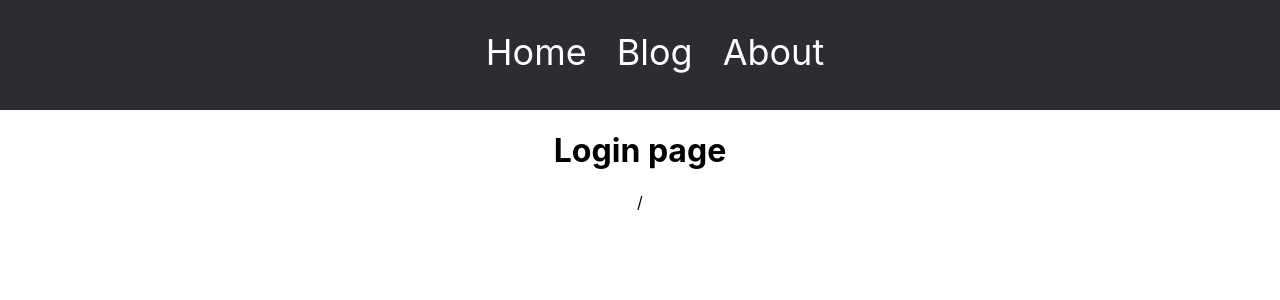
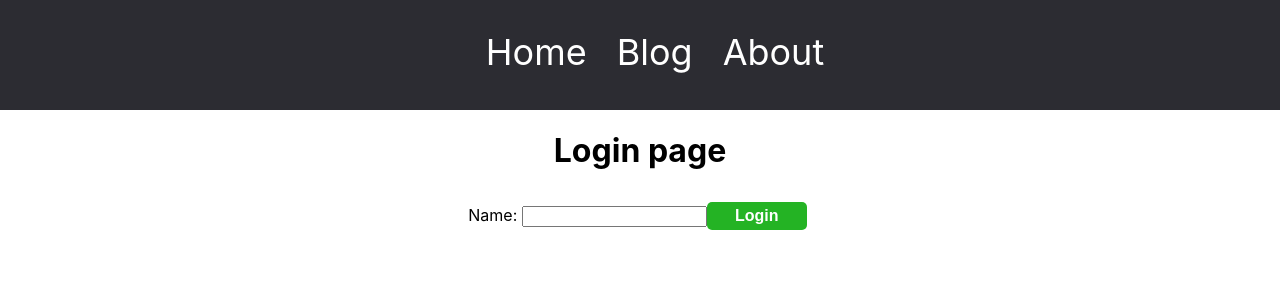
Before and after one commit to MikeSaburov/react-router, a React (Create React App) app: page /login in a window 1280 px wide. Shown: the top 300 px of the page. Built offline with nearby package versions, Linux system fonts and the light colour scheme.

Commit message:
feature(Loginpage): Добавили форму для входа

```diff
--- a/src/hoc/RequireAuth.jsx
+++ b/src/hoc/RequireAuth.jsx
@@ -4,7 +4,7 @@
 
 export const RequireAuth = ({ children }) => {
   const location = useLocation();
-  const user = useAuth();
+  const { user } = useAuth();
 
   if (!user) {
     return <Navigate to="/login" state={{ from: location }} />;
--- a/src/pages/Loginpage.jsx
+++ b/src/pages/Loginpage.jsx
@@ -1,16 +1,32 @@
 import React from 'react';
 import { useLocation, useNavigate } from 'react-router-dom';
+
+import { useAuth } from '../hook/useAuth';
 
 export const LoginPage = () => {
   const location = useLocation();
   const navigate = useNavigate();
+  const { singin } = useAuth();
 
   const fromPage = location.state?.from?.pathname || '/';
+
+  const handleSubmit = (event) => {
+    event.preventDefault();
+    const form = event.target;
+    const user = form.username.value;
+
+    singin(user, () => navigate(fromPage, { replace: true }));
+  };
 
   return (
     <div>
       <h1>Login page</h1>
-      {fromPage}
+      <form onSubmit={handleSubmit}>
+        <label>
+          Name: <input type="text" name="username" />
+        </label>
+        <button type="submit">Login</button>
+      </form>
     </div>
   );
 };
```
